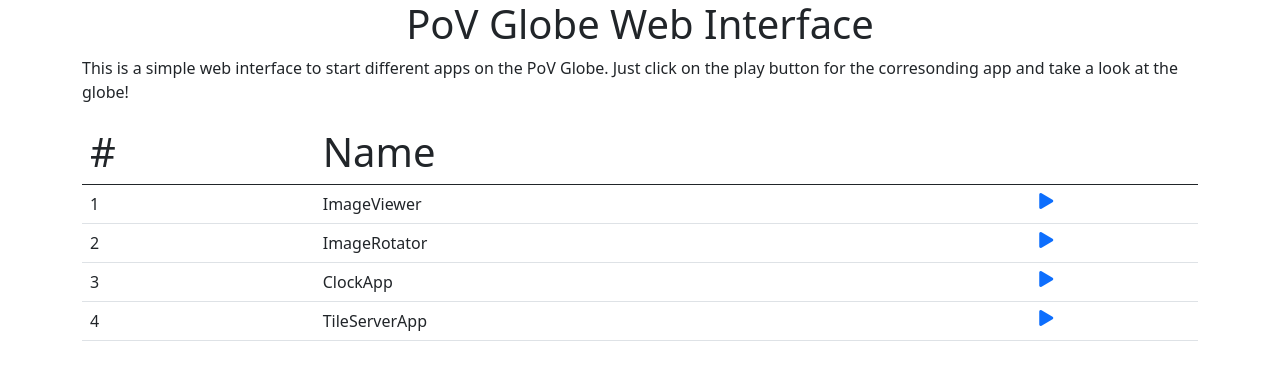
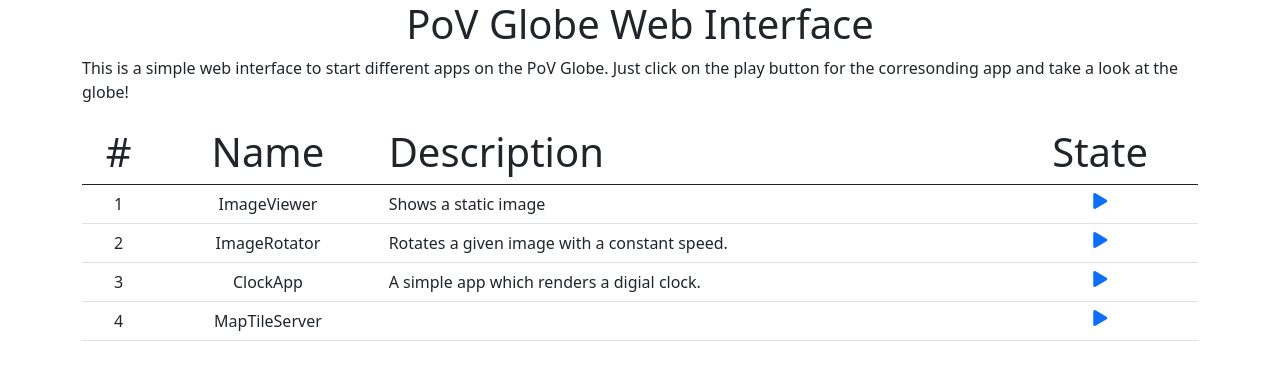
Before and after one commit to rottaca/PovGlobe, a Flask app: page / in a window 1280 px wide. Shown: the top 380 px of the page. Run offline with Flask 2, Linux system fonts and the light colour scheme.

Commit message:
Improved Web UI

```diff
--- a/py_src/app.py
+++ b/py_src/app.py
@@ -15,7 +15,7 @@ sem = threading.Semaphore()
 def home():
     res = render_template(
         "app_select.html",
-        app_names=globe_wrapper.get_all_apps().keys(),
+        apps=globe_wrapper.get_all_apps(),
         running_app_name=globe_wrapper.running_app_name,
     )
     return res
@@ -81,6 +81,7 @@ def configure_app():
         res = render_template(
             "configure_app.html",
             app_name=app_name,
+            app=app,
             simple_args=simple_args,
             options_args=options_args,
         )
--- a/py_src/globe_wrapper.py
+++ b/py_src/globe_wrapper.py
@@ -20,6 +20,9 @@ sys.path.append(
 sys.path.append(
     os.path.join(os.path.dirname(__file__), "..", "build", "cpp_src", "PyPovGlobe")
 )
+sys.path.append(
+    os.path.join(os.path.dirname(__file__), "..", "build", "cpp_src", "PyPovGlobe", "Release")
+)
 
 import PyPovGlobe
 import tile_server_api
@@ -32,10 +35,12 @@ spacing_bottom = 2.0
 double_sided = True
 usw_hw = os.name != "nt"
 
-proj = PyPovGlobe.EquirectangularProjection()
-interp = PyPovGlobe.NearestNeighbourPixelInterpolation()
+projEquirect = PyPovGlobe.EquirectangularProjection()
+projMercator = PyPovGlobe.MercatorProjection()
+interpNearest = PyPovGlobe.NearestNeighbourPixelInterpolation()
+interpBilinear = PyPovGlobe.BilinearPixelInterpolaten()
+
 img_dir = Path(os.path.dirname(__file__)) / ".." / "res" / "img"
-
 all_images = {
     os.path.basename(f): str(Path(f).resolve()) for f in glob.glob(str(img_dir) + "/*")
 }
@@ -43,22 +48,23 @@ all_images = {
 arg_projection = dict(
     type="options",
     name="Projection Type",
-    desc="",
-    options={"Equirectangular Projection": proj},
+    desc="Different projection types to map plane images onto a globe.",
+    options={"Equirectangular": projEquirect},  # "Mercator": projMercator
 )
 
 arg_interpolation = dict(
     type="options",
     name="Interpolation Type",
-    desc="",
-    options={"NearestNeighbour Interpolation": interp},
+    desc="Interpolation type for down/up scaling images.",
+    options={"Nearest Neighbour": interpNearest, "Bilinear":interpBilinear},
 )
 
-arg_images = dict(type="options", name="Image Source", desc="", options=all_images)
+arg_images = dict(type="options", name="Image Source", desc="Available images. Add more images to the res/img/ folder", options=all_images)
 
 all_apps = [
     dict(
         name="ImageViewer",
+        desc="Shows a static image",
         type=PyPovGlobe.ApplicationImageViewer,
         args=[
             arg_images,
@@ -68,6 +74,7 @@ all_apps = [
     ),
     dict(
         name="ImageRotator",
+        desc="Rotates a given image with a constant speed.",
         type=PyPovGlobe.ApplicationImageRotator,
         args=[
             arg_images,
@@ -77,17 +84,19 @@ all_apps = [
     ),
     dict(
         name="ClockApp",
+        desc="A simple app which renders a digial clock.",
         type=ClockApp.ClockApp,
         args=[],
     ),
     dict(
-        name="TileServerApp",
+        name="MapTileServer",
+        desc="",
         type=tile_server_api.TileServerApp,
         args=[
             dict(
                 type="options",
                 name="Tile Servers",
-                desc="",
+                desc="Default TileServers",
                 options=tile_server_api.tile_map_urls,
             )
         ],
--- a/py_src/templates/app_select.html
+++ b/py_src/templates/app_select.html
@@ -19,21 +19,24 @@
         <table class="table table-hover">
             <thead>
                 <tr>
-                    <th scope="col" class="display-6">#</th>
-                    <th scope="col" class="display-6">Name</th>
-                    <th scope="col" class=""></th>
+                    <th scope="col" class="display-6 text-center">#</th>
+                    <th scope="col" class="display-6 text-center">Name</th>
+                    <th scope="col" class="display-6">Description</th>
+                    <th scope="col" class="display-6 text-center">State</th>
                 </tr>
             </thead>
             <tbody>
-                {% for v in app_names %}
+                {% for app_name in apps %}
                 <tr class="justify-content-center">
-                    <td class="">{{loop.index}}</td>
-                    {% if running_app_name == v %}
-                    <td class="">{{ v }} (running)</td>
+                    <td class="text-center">{{loop.index}}</td>
+                    <td class="text-center">{{ app_name }}</td>
+                    <td class="">{{ apps[app_name]["desc"] }}</td>
+
+                    {% if running_app_name == app_name %}
+                    <td class="text-center"><i class="fas fa-running text-success"></i></td>
                     {% else %}
-                    <td class="">{{ v }}</td>
+                    <td class="text-center"><a href="configure_app?name={{ app_name }}"><i class="fas fa-play"></i></a></td>
                     {% endif %}
-                    <td class=""><a href="configure_app?name={{ v }}"><i class="fas fa-play"></i></a></td>
                 </tr>
                 {% endfor %}
             </tbody>
```
Also changed, not shown: doc/setup.md (+17 -0 lines), py_src/templates/configure_app.html (+9 -7 lines).
